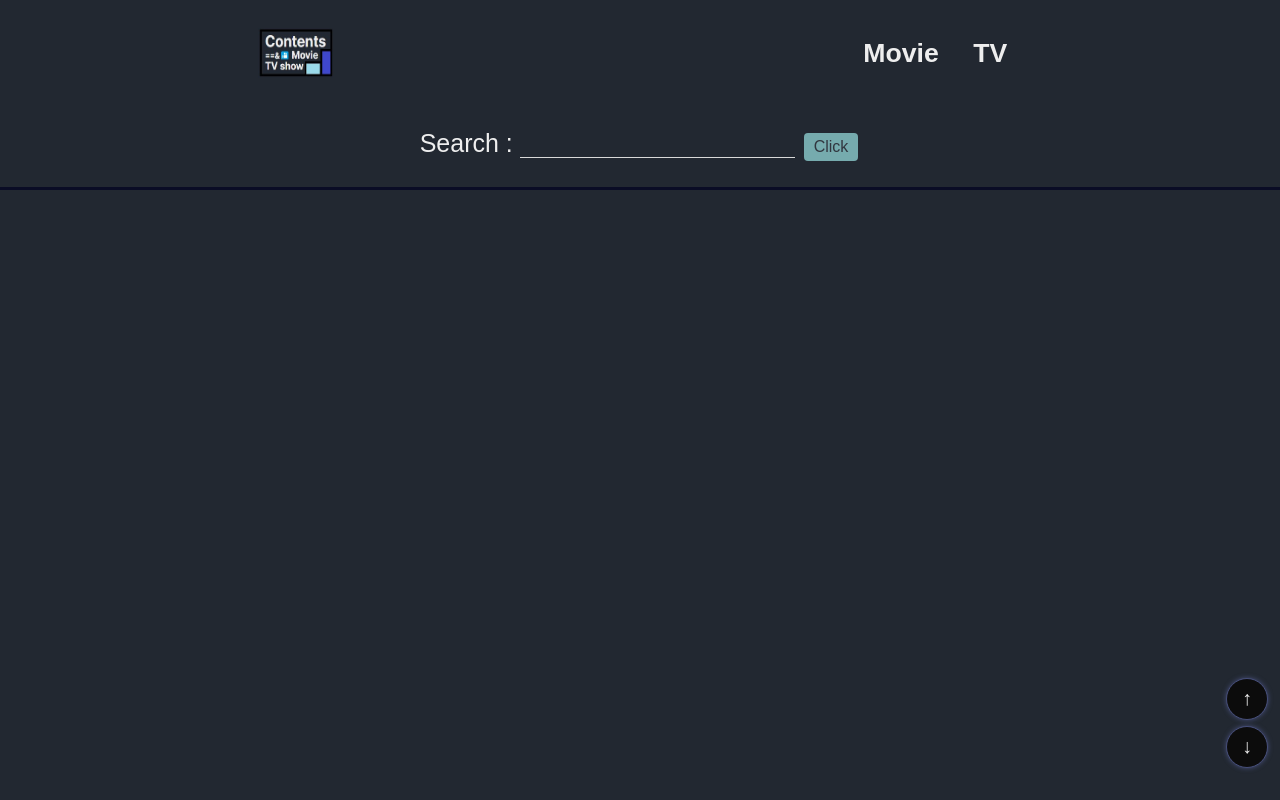
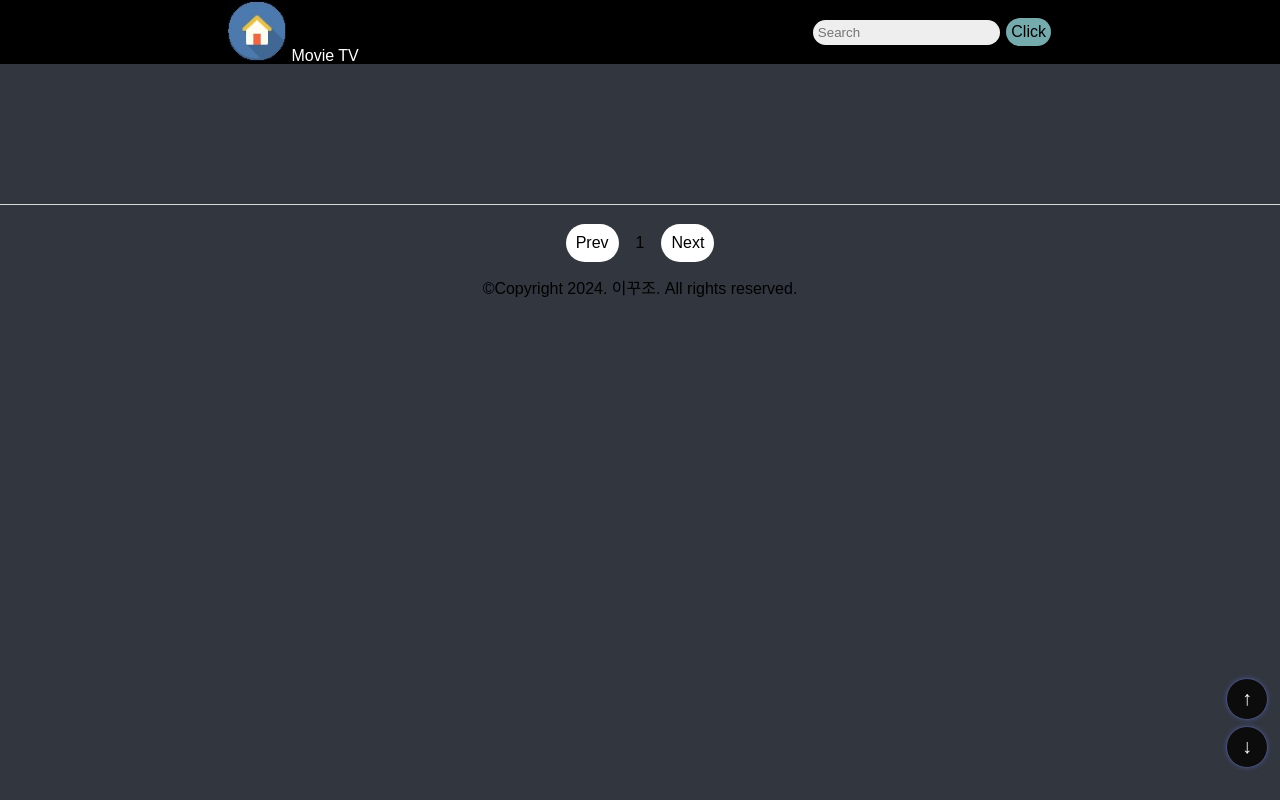
Before and after one commit to munyeol-Yoon/tmdb-js, a plain HTML site: page index.html in a window 1280 px wide. Drawn offline with Linux system fonts and the light colour scheme; no server answers; a web font is replaced by a local one.

Commit message:
소영님 툴로 변경

```diff
--- a/css/card.css
+++ b/css/card.css
@@ -1,57 +1,56 @@
+
+/*소영님 코드
 .card-container {
   display: grid;
+  grid-template-columns: repeat(auto-fill, minmax(400px, 1fr));
+  grid-gap: 20px;
+  margin: 60px;
+}
+*/
+
+
+/* ★★컴퓨터 사양에 따라서 배열이 달라져서
+기존에 제가 작업했던 코드를 유지하는 것이 나을 것 같습니다*/
+
+.card-container{
+   display: grid;
   grid-template-columns: repeat(4, 1fr);
   justify-content : center;
   grid-gap: 60px;
   margin: 70px;
-
-}
-
-
-/* 카드 hover */
-.card-container-card {
-  transition: all 0.3s ease-out;
-}
-
-.card-container-card:hover {
-  transform: translateY(-30px);
-  box-shadow: 0px 15px 15px rgba(242, 240, 240, 0.114);
-}
-
-/* 영화제목 가운데정렬*/
- .movieObjTitle {
-  text-align: center;
-  background-color: black;
-  font-size: 20px
- }
-
-.card-container-card {
-  border: 5px solid rgb(49, 54, 63);
-  border-radius: 10px;
-  overflow: hidden;
-  cursor: pointer;
 }
 
 
 
-.card-container-card img {
-  display: block;
+/* ★★(카드 영역)  카드 컨테이너 영역과 마찬가지로 컴퓨터 사양을
+고려하여 width를 %로 변경하였습니다. */
+.card-container-card {
   width: 100%;
-  height: auto;
-  border-radius: 8px 8px 0 0;
+  border-radius: 10px;
+  overflow: hidden;
+  cursor: pointer;
+  display: flex;
+  flex-direction: column;
+  justify-content: center;
+  transition: all 0.3s ease-out;
 }
+
+/* 카드 hover */
+.card-container-card:hover {
+  transform: translateY(-5px);
+  box-shadow: 0 24px 36px #76abae;
+  }
+
+  .card-container-card img {
+    display: block;
+    width: 100%;
+    height: 100%;
+    object-fit: contain;
+    border-radius: 10px;
+  }
 
 
 
-.card-container-card > h3 {
-  font-size: large;
-  font-weight: bolder;
-  padding: 15px;
-}
-
-.card-container-card > p {
-  padding: 30px;
-}
 
 @media (max-width: 1000px) {
   .card-container {
--- a/css/form.css
+++ b/css/form.css
@@ -2,17 +2,22 @@
   display: flex;
   justify-content: center;
   align-items: center;
-  height: 10vh;
-  border-bottom: 3px solid rgb(10, 12, 37);
+  height: 6vh;
+
 }
 
 .form-container > form > input {
   border: none;
-  border-bottom: 1px solid #d9d9d9;
   outline: none;
-  padding: 0 5px 0 5px;
+  padding: 5px;
+  border-radius: 30px;
+  background-color: #eeeeee;
 }
 
-.search-form {
-  font-size : 25px
+.form-container > form > button {
+  border: none;
+  outline: none;
+  padding: 5px;
+  border-radius: 30px;
+  background-color: rgb(118, 171, 174);
 }
--- a/css/header.css
+++ b/css/header.css
@@ -1,43 +1,19 @@
-header {
-  background-color: rgb(34, 40, 49);
-  font-family: "Pretendard", sans-serif;
-  font-optical-sizing: auto;
-  font-style: normal;
-  color: rgb(238, 238, 238);
-  margin-block-start: 0.83em;
-  margin-block-end: 0.83em;
-  margin-inline-start: 0px;
-  margin-inline-end: 0px;
-  font-weight: bold;
-  unicode-bidi: isolate;
-
-}
-
-
 header {
   display: flex;
   justify-content: space-around;
   align-items: center;
-  height: 10vh;
-
+  height: 8vh;
 }
 
-.movie-category {
-  padding: 15px;
+header > :nth-child(1) > a:hover {
+  color: #76abae;
 }
 
-
-.tv-category {
-  padding: 15px;
+header > :nth-child(2) > a {
+  padding: 10px;
+  cursor: pointer;
 }
 
- a:hover {
-  color: rgb(218, 230, 61);
-  cursor: pointer;
-  text-shadow: 1.5px 1.5px 1.5px white;
+header > :nth-child(2) > a:hover {
+  color: #76abae;
 }
-
-.movie-category,
-.tv-category {
-  font-size: 20pt
-}
--- a/css/index.css
+++ b/css/index.css
@@ -2,7 +2,7 @@
 
 @import url("https://fonts.googleapis.com/css2?family=Montserrat:ital,wght@0,100..900;1,100..900&display=swap");
 
-/*폰트추가*/
+/*폰트추가 ***/
 @import url("https://cdn.jsdelivr.net/gh/orioncactus/pretendard@v1.3.9/dist/web/static/pretendard.min.css");
 
 
@@ -13,99 +13,79 @@
 @import "./pagenation.css";
 
 *,
-
+header,
 main {
-  background-color: rgb(34, 40, 49);
+ /*논의된 폰트명으로 지정하였습니다*/
   font-family: "Pretendard", sans-serif;
   font-optical-sizing: auto;
   font-style: normal;
-  color: rgb(238, 238, 238);
-
 }
 
-a {
-  color: rgb(238, 238, 238);
-  text-decoration-line: none;
-  font-size : 20px
+
+/*** 색깔 변경 시도***/
+header {
+  background-color: black;  /* #222831  */
 }
 
-#movie-search {
-  font-size: 20px;
-  color : rgb(244, 244, 189);
+/* 로고가 들어간 곳 > center로 변경 */
+header > img {
+  display: flex;
+  align-items: center;
+}
+
+
+body {
+  background-color: #31363f;
+  font-family: "Pretendard-Regular";
+}
+
+
+a {
+  color: white;
+  cursor: pointer;
+  text-decoration-line: none;
 }
 
 h2 {
   font-weight: bold;
 }
 
+/* 스크롤바 배경 색상 */
+body::-webkit-scrollbar {
+  background-color: white;
+  width: 15px;
+}
+/* 스크롤바 컬러 색상과 둥글기 조절*/
+body::-webkit-scrollbar-thumb {
+  background-color: #76abae;
+  border-radius: 5px;
+}
+
 button {
-  background-color: rgb(118, 171, 174);
-  color: rgb(49, 54, 63);
+  background-color: white;
+  color: black;
+
   border: none;
-  padding: 5px 10px;
+  padding: 10px;
   text-align: center;
   text-decoration: none;
   display: inline-block;
   font-size: 16px;
   margin: 4px 2px;
   cursor: pointer;
-  border-radius: 4px;
+  border-radius: 30px;
   transition: background-color 0.3s;
 }
 
 button:hover {
-  background-color: #48c9b0;
+  background-color: #76abae;
 }
 
 button:active {
-  background-color: #1abc9c;
+  background-color: #e0aed0;
 }
 
-/* **** 스크롤 이동동작 구현 */
-.btns {
-  display : flex;
-  position: fixed;
-  right: .4rem;
-  bottom: .20rem;
+/* 카피라이터 부분을 가운데 정렬하였습니다*/
+.teamMember {
+  text-align: center;
 }
-
-
-.moveToTop {
-  bottom: 5rem;
-  right: 1rem;
-  width: 2.5rem;
-  height: 2.5rem;
-  border-radius: 50%;
-  position: fixed; right: 12px;
-  background:rgb(12, 12, 12);
-  font-size: 20px;
-  text-align:center;
-  line-height: 2.4rem;
-  border: 1px solid rgb(71, 79, 122);
-  box-shadow: 0 0 5px rgb(71, 79, 122);
-}
-
-.moveToBottom {
-  bottom: 2rem;
-  right: 1rem;
-  width: 2.5rem;
-  height: 2.5rem;
-  border-radius: 50%;
-  position: fixed; right: 12px;
-  background:rgb(12, 12, 12);
-  font-size: 20px;
-  text-align:center;
-  line-height: 2.4rem;
-  border: 1px solid rgb(71, 79, 122);
-  box-shadow: 0 0 5px rgb(71, 79, 122);
-}
-
-.moveToTop:hover {
-  color: rgb(238, 238, 238);
-  background: rgb(66, 71, 105);
-}
-
-.moveToBottom:hover {
-  color:rgb(238, 238, 238);
-  background:rgb(66, 71, 105);
-}
--- /dev/null
+++ b/css/moveBtn.css
@@ -0,0 +1,53 @@
+/* **** 스크롤 이동동작 구현 */
+.btns {
+    display: flex;
+    position: fixed;
+    right: 0.4rem;
+    bottom: 0.2rem;
+  }
+
+  /* ***폰트 색상 추가 **/
+  .moveToTop {
+    bottom: 5rem;
+    right: 1rem;
+    width: 2.5rem;
+    height: 2.5rem;
+    border-radius: 50%;
+    position: fixed;
+    right: 12px;
+    background: rgb(12, 12, 12);
+    font-size: 20px;
+    text-align: center;
+    line-height: 2.4rem;
+    border: 1px solid rgb(71, 79, 122);
+    box-shadow: 0 0 5px rgb(71, 79, 122);
+    color: white;
+  }
+
+  /* **폰트 색상 추가 **/
+  .moveToBottom {
+    bottom: 2rem;
+    right: 1rem;
+    width: 2.5rem;
+    height: 2.5rem;
+    border-radius: 50%;
+    position: fixed;
+    right: 12px;
+    background: rgb(12, 12, 12);
+    font-size: 20px;
+    text-align: center;
+    line-height: 2.4rem;
+    border: 1px solid rgb(71, 79, 122);
+    box-shadow: 0 0 5px rgb(71, 79, 122);
+    color:white;
+  }
+
+  .moveToTop:hover {
+    color: rgb(238, 238, 238);
+    background: rgb(66, 71, 105);
+  }
+
+  .moveToBottom:hover {
+    color: rgb(238, 238, 238);
+    background: rgb(66, 71, 105);
+  }
--- a/index.html
+++ b/index.html
@@ -6,43 +6,43 @@
     <link rel="stylesheet" href="./css/form.css" />
     <link rel="stylesheet" href="./css/card.css" />
     <link rel="stylesheet" href="./css/header.css" />
+    <link rel="stylesheet" href="./css/moveBtn.css" />
 
     <title>Movie</title>
   </head>
   <body>
-   </div>
+
     <!-- 헤더부분입니다.  -->
     <header>
 
-        <!--***스크롤 최상단으로 이동하는 버튼. -->
-       <div class="btns">
-          <div class = "moveToTop"> ↑ </div>
-          <div class = "moveToBottom"> ↓ </div>
-       </div>
-       <div>
-          <a href="/html/main.html" ><img src="/logo.jpg" height="50" width="75"/></a> <!-- ★★★★헤더부분입니다.  -->
-        </div>
-
-        <div class="categories">
+        <div class="mainCategory">
+          <a href="/html/main.html" ><img src="/home.jpg" height="60" width="60"/></a>
              <a class="movie-category"  href="./index.html">Movie</a>
              <a class="tv-category"  href="/html/featureTv.html">TV</a>
          </div>
 
-
+      <div class="form-container">
+        <form class="search-form">
+          <label for="movie-search"></label>
+          <input type="text" name="movie-search" id="movie-search" placeholder="Search" />
+          <button type="submit">Click</button>
+        </form>
+      </div>
     </header>
     <main>
       <!-- 검색하는 부분입니다. -->
-      <div class="form-container">
-        <form class="search-form">
-          <label for="movie-search">Search : </label>
-          <input type="text" name="movie-search" id="movie-search" />
-          <button type="submit">Click</button>
-        </form>
 
-      </div>
 
       <!-- card 가 들어가는 부분입니다. -->
       <section class="card-container"></section>
+
+<!--스크롤 최상단으로 이동하는 버튼. -->
+      <div class="btns">
+        <div class = "moveToTop"> ↑ </div>
+        <div class = "moveToBottom"> ↓ </div>
+      </div>
+
+
 
 
       <!-- 모달 부분입니다. -->
@@ -54,15 +54,29 @@
         </div>
       </div>
 
+             <!-- 페이지네이션 부분입니다. 현재 기획상 사용되지 않지만 시간이 남으면 다뤄보죠! -->
+      <div class="pagination">
+        <button id="prevPage">Prev</button>
+        <span id="currentPage">1</span>
+        <button id="nextPage">Next</button>
+      </div>
+
+      <!--카피라이터 추가-->
+      <div class="teamMember">
+        <p class="copyRight">
+          &copy;Copyright 2024. 이꾸조. All rights reserved.
+        </p>
+      </div>
+    </main>
 
 
 
-    </main>
     <!-- 모듈화된 자바스크립트를 호출하는 부분입니다. 이부분도 나중에는 모아서 한번에 처리하면 좋겠네요. -->
     <script src="./js/indexScript.js" type="module" defer></script>
     <script src="./js/category.js" type="module" defer></script>
     <script src="./js/modal.js" type="module" defer></script>
     <script src="./js/pagination.js" type="module" defer></script>
     <script src="./js/findAllAndSearch.js" type="module" defer></script>
+    <script src="./js/moveBtn.js" type="module" defer></script>
   </body>
 </html>
--- a/js/findAllAndSearch.js
+++ b/js/findAllAndSearch.js
@@ -30,21 +30,18 @@ export function displayFindAllAndSearchResults(response) {
     let movieObj = {
       title: movie.title ? movie.title : movie.name,
       img: `https://image.tmdb.org/t/p/w300/${movie.poster_path}`,
+      overview: movie.overview,
+      rating: movie.vote_average,
     };
 
     // card 의 구성을 바꾸거나 핸들링하고 싶으면 여기를 바꾸면 되어요.
     // 저희는 상세모달창이 있으니 사진만 있으면 되겠죠? ** overview, rating 관련 class(Text)삭제
     let card = `
+    <div class="content">
+      <img src="${movieObj.img}" />
+    </div>
+    `;
 
-     <figure class="content">
-        <img src="${movieObj.img}" />
-        <figcaption>
-            <h3 class="movieObjTitle"> ${movieObj.title}</h3>
-        </figcaption>
-        <a href = "#"> </a>
-     </figure>
-
-    `;
 
     console.log(movieObj);
 
--- a/js/indexScript.js
+++ b/js/indexScript.js
@@ -36,19 +36,3 @@ $searchForm.addEventListener("submit", async (e) => {
     console.error(err);
   }
 });
-
-
-
-// ***스크롤 최상단 이동
-const $topBtn = document.querySelector(".moveToTop");
-const $bottomBtn = document.querySelector(".moveToBottom");
-
-$topBtn.onclick = () => {
-  window.scrollTo({top: 0, behavior: "smooth"})
-}
-
-
-$bottomBtn.onclick = () => {
-  window.scrollTo({top:
-    document.body.scrollHeight, behavior: "smooth"});
-};
--- /dev/null
+++ b/js/moveBtn.js
@@ -0,0 +1,15 @@
+// ***스크롤 최상단 이동
+const $topBtn = document.querySelector(".moveToTop");
+const $bottomBtn = document.querySelector(".moveToBottom");
+
+$topBtn.onclick = () => {
+  console.log("btn")
+    window.scrollTo({top: 0, behavior: "smooth"})
+
+}
+
+
+$bottomBtn.onclick = () => {
+  window.scrollTo({top:
+    document.body.scrollHeight, behavior: "smooth"});
+};
```
Also changed, not shown: home.jpg (added).
